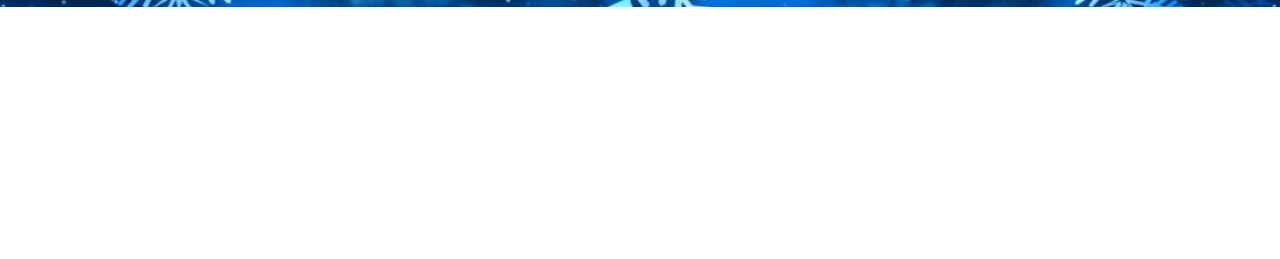
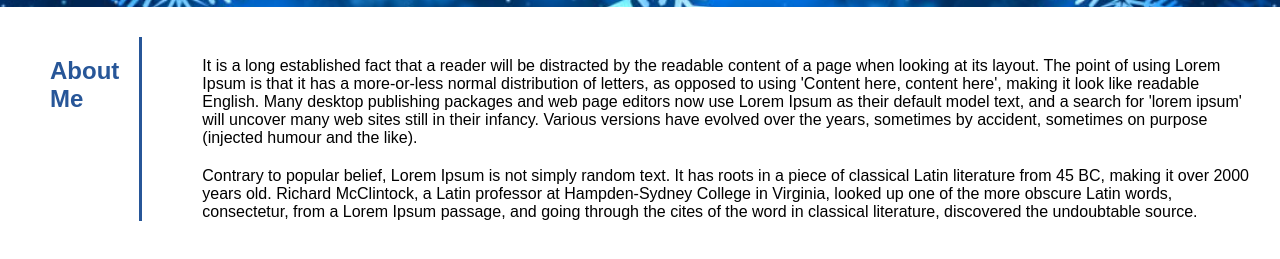
Before and after one commit to ehsanh2001/portfolio, a plain HTML site: page index.html in a window 1280 px wide. Shown: the part 205-464 px from the top of the page. Drawn offline with Linux system fonts and the light colour scheme.

Commit message:
Add about me

```diff
--- a/assets/css/style.css
+++ b/assets/css/style.css
@@ -8,6 +8,10 @@
 }
 body {
     font-family: sans-serif;
+}
+
+p {
+    margin-top: 20px;
 }
 .header-name-nav {
     background-color: var(--color-dark);
@@ -62,6 +66,22 @@ body {
     margin: 10px 20px;
     padding: 0px 10px;
 }
+
+.about-me-div {
+    display: flex;
+}
+
+.about-me-div .about-me-text {
+    margin: 30px;
+}
+
+.left-side-main {
+    color: var(--color-dark);
+    margin: 30px;
+    padding: 20px;
+    border-right: 3px solid;
+}
+
 @media screen and (max-width: 780px) {
     .header-name-nav {
         flex-direction: column;
--- a/index.html
+++ b/index.html
@@ -21,5 +21,39 @@
             </div>
             <div class="header-image"><h2>In Code We Trust</h2></div>
         </header>
+        <main>
+            <div class="about-me-div">
+                <div class="left-side-main"><h2>About Me</h2></div>
+                <div class="about-me-text">
+                    <p>
+                        It is a long established fact that a reader will be
+                        distracted by the readable content of a page when
+                        looking at its layout. The point of using Lorem Ipsum is
+                        that it has a more-or-less normal distribution of
+                        letters, as opposed to using 'Content here, content
+                        here', making it look like readable English. Many
+                        desktop publishing packages and web page editors now use
+                        Lorem Ipsum as their default model text, and a search
+                        for 'lorem ipsum' will uncover many web sites still in
+                        their infancy. Various versions have evolved over the
+                        years, sometimes by accident, sometimes on purpose
+                        (injected humour and the like).
+                    </p>
+                    <p>
+                        Contrary to popular belief, Lorem Ipsum is not simply
+                        random text. It has roots in a piece of classical Latin
+                        literature from 45 BC, making it over 2000 years old.
+                        Richard McClintock, a Latin professor at Hampden-Sydney
+                        College in Virginia, looked up one of the more obscure
+                        Latin words, consectetur, from a Lorem Ipsum passage,
+                        and going through the cites of the word in classical
+                        literature, discovered the undoubtable source.
+                    </p>
+                </div>
+            </div>
+            <div class="work-div"></div>
+            <div class="contact-me-div"></div>
+            <div class="resume-div"></div>
+        </main>
     </body>
 </html>
```
